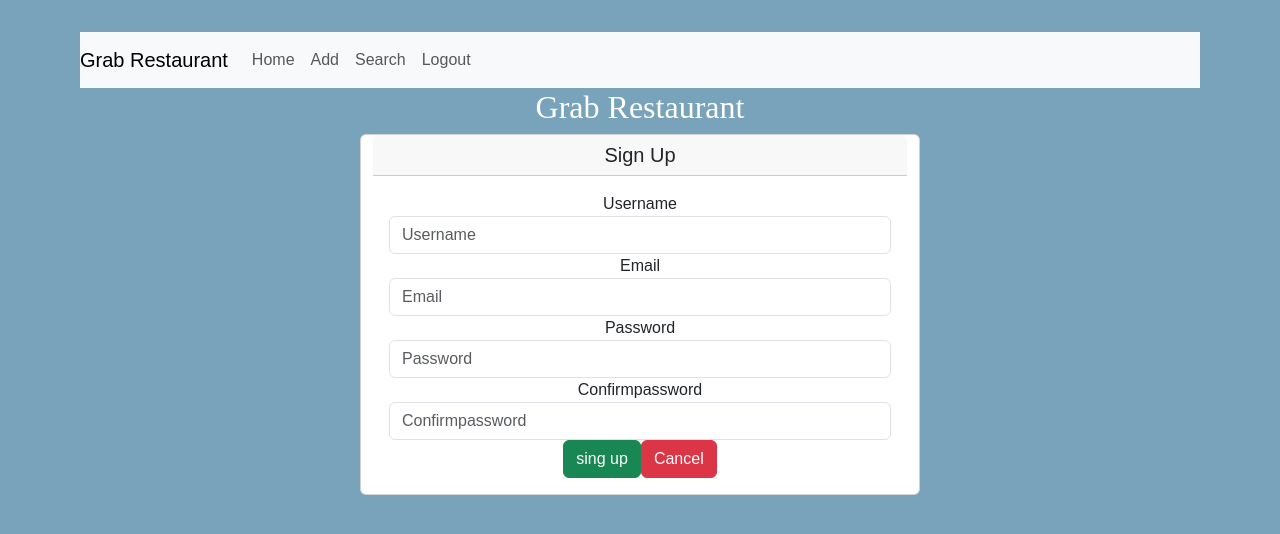
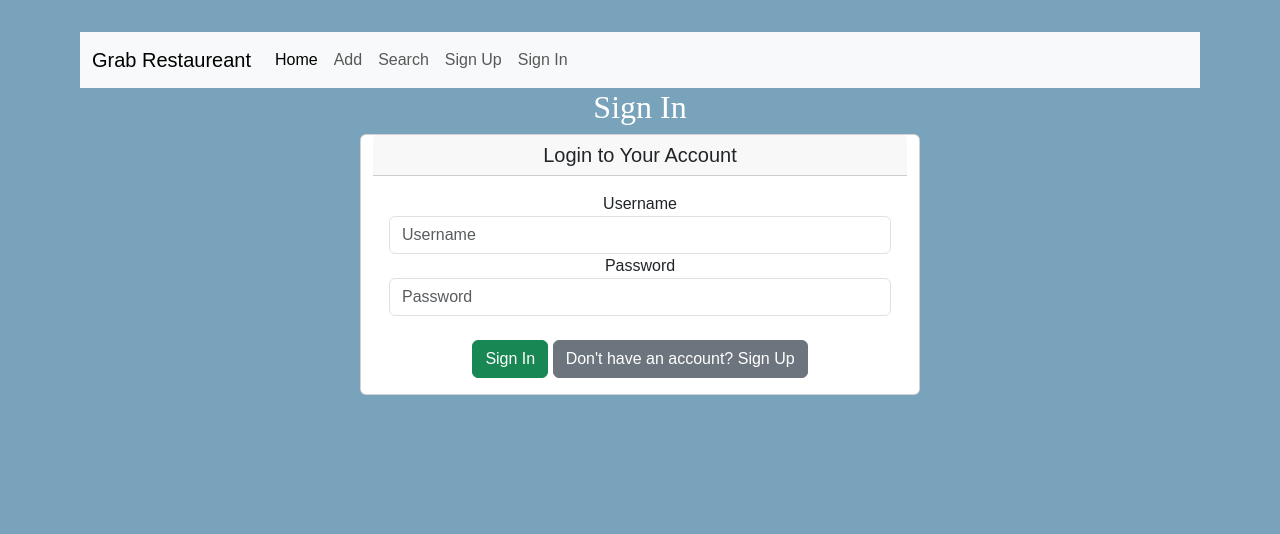
Before and after one commit to Aumkitti/GARB-RESTAURANT-REACT, a React (Vite) app: page /signIn in a window 1280 px wide. Shown: the top 534 px of the page. Built offline with nearby package versions, Linux system fonts and the light colour scheme.

Commit message:
Frist crate

```diff
--- a/src/App.jsx
+++ b/src/App.jsx
@@ -7,28 +7,30 @@ import Restaurant from "./pages/Restaurant"
 import Add from "./pages/Add"
 import Search from "./pages/Search"
 import Update from './pages/Update'
-import SignUp from './pages/SignUp'
-import SignIn from './pages/SignIn'
+import SignUp from './pages/Signup'
+import SignIn from './pages/Signin'
 import Logout from './pages/Logout'
-
+import Layout from './components/Layout'
+import ProtectedRoute from './pages/ProtectedRoute'
 
 
 function App() {
   return (
     <BrowserRouter>
       <NavBar />
-      <div className="App">
         <Routes>
+          <Route>
+          <Route path="/" element={<Layout/>} />
           <Route path="/" element={<Restaurant />} />
           <Route path="/add" element={<Add />} />
           <Route path="/search" element={<Search />} />
           <Route path="/update/:restaurantId" element={<Update />} />
-          <Route path="/signin" element={<SignIn/>} />
+          <Route path="/signIn" element={<SignIn/>} />
           <Route path="/Logout" element={<Logout />} />
-          <Route path="/signup" element={<SignUp />} />
+          <Route path="/signUp" element={<SignUp />} />
 
+          </Route>
         </Routes>
-      </div>
     </BrowserRouter>
   )
 }
--- /dev/null
+++ b/src/components/Layout.jsx
@@ -0,0 +1,14 @@
+import NavBar from "./NavBar";
+import { Outlet } from "react-router-dom";
+import { AuthProvider } from "../context/AuthContext";
+const Layout = () =>{
+    return(
+        <AuthProvider>
+            <NavBar/>
+            <div className="App">
+                <Outlet/>
+            </div>
+        </AuthProvider>
+    )
+}
+export default Layout;
--- a/src/components/NavBar.jsx
+++ b/src/components/NavBar.jsx
@@ -1,51 +1,75 @@
 /* eslint-disable no-unused-vars */
-import React,{useState} from "react";
-import { Link } from 'react-router-dom';
-import AuthService from "../service/auth_service";
-
+import React, { useState } from 'react';
+import { Link } from "react-router-dom";
+import AuthService from '../service/auth_service';
 
 const NavBar = () => {
-    const [ user, setUser] = useState(AuthService)
+    const [user, setUser] = useState(AuthService.getCurrentUser);
     return (
         <nav className="navbar navbar-expand-lg navbar-light bg-light">
-            <Link className="navbar-brand" to="/">Grab Restaurant</Link>
-            <button className="navbar-toggler" type="button" data-toggle="collapse" data-target="#navbarSupportedContent" aria-controls="navbarSupportedContent" aria-expanded="false" aria-label="Toggle navigation">
+            <div className="container-fluid">
+                <Link className="navbar-brand" to="/">
+                    Grab Restaureant
+                </Link>
+
+                <button className="navbar-toggler"
+                    type="button"
+                    data-bs-toggle="collapse"
+                    data-bs-target="#navbarSupportedContent" aria-controls="navbarSupportedContent"
+                    aria-expanded="false"
+                    aria-label="Toggle navigation">
+
                     <span className="navbar-toggler-icon"></span>
                 </button>
-
-            <div className="collapse navbar-collapse" id="navbarSupportedContent">
-                <ul className="navbar-nav mr-auto">
-                    <li className="nav-item active">
-                        <Link className="nav-link" to="/">Home</Link>
-                    </li>
+                <div className="collapse navbar-collapse"
+                    id="navbarSupportedContent">
+                    <ul className="navbar-nav me-auto mb-2 mb-lg-0">
                         <li className="nav-item">
-                        <Link className="nav-link" to="/add">Add</Link>
+                            <Link className="nav-link active"
+                                aria-current="page" to="/">
+                                Home</Link>
                         </li>
 
                         <li className="nav-item">
-                        <Link className="nav-link " to="/search">Search</Link>
+                            <Link className="nav-link" to="add">
+                                Add
+                            </Link>
+                        </li>
+
+
+                        <li className="nav-item">
+                            <Link className="nav-link" to="search">
+                                Search
+                            </Link>
                         </li>
                         {!user && (
                             <li className="nav-item">
-                        <Link className="nav-link " to="/signIn">SignIn</Link>
+                                <Link className="nav-link" to="signup" >
+                                    Sign Up
+                                </Link>
                             </li>
                         )}
+
                         {!user && (
                             <li className="nav-item">
-                        <Link className="nav-link " to="/signUp">SignUp</Link>
+                                <Link className="nav-link" to="signin">
+                                    Sign In
+                                </Link>
                             </li>
                         )}
+
                         {user && (
                             <li className="nav-item">
-                            <Link className="nav-link " to="/Logout">Logout</Link>
+                                <Link className="nav-link" to="logout">
+                                    Logout
+                                </Link>
                             </li>
                         )}
+
                     </ul>
-
+                </div>
             </div>
         </nav>
     )
 }
-
-
 export default NavBar;
--- /dev/null
+++ b/src/context/AuthContext.jsx
@@ -0,0 +1,19 @@
+/* eslint-disable react-refresh/only-export-components */
+import { useContext, createContext, useState } from "react";
+import AuthService from "../service/auth_service";
+const AuthContext = createContext(null);
+// eslint-disable-next-line react/prop-types
+export const AuthProvider = ({children}) =>{
+    const [user, setUser] = useState(null);
+    const login = (user) =>setUser(user);
+    const logout = () =>{
+        AuthService.logout;
+        setUser(null);
+    }
+    return(
+        <AuthContext.Provider value={{user, login, logout}}>
+            {children}
+        </AuthContext.Provider>
+    )
+}
+export const useAuthContext = () => useContext(AuthContext);
--- a/src/pages/Logout.jsx
+++ b/src/pages/Logout.jsx
@@ -2,7 +2,6 @@
 import React from 'react'
 import { useNavigate } from 'react-router-dom'
 import AuthService from '../service/auth_service';
-
 export const Logout = () => {
     const navigate = useNavigate();
     const handleLogout = () =>{
--- /dev/null
+++ b/src/pages/ProtectedRoute.jsx
@@ -0,0 +1,13 @@
+/* eslint-disable react/prop-types */
+import { Navigate } from "react-router-dom";
+import { useAuthContext } from "../context/AuthContext";
+
+
+const ProtectedRoute = ({children}) =>{
+    const {user} = useAuthContext();
+    if(!user){
+        return <Navigate to ="/signin" />;
+    }
+    return children;
+}
+export default ProtectedRoute;
--- a/src/pages/SignIn.jsx
+++ b/src/pages/SignIn.jsx
@@ -1,105 +1,86 @@
-/* eslint-disable no-undef */
+/* eslint-disable react/no-unescaped-entities */
 /* eslint-disable no-unused-vars */
-import React, { useState } from 'react'
-import { Link, useNavigate } from 'react-router-dom'
+import React, { useState } from 'react';
+import { Link, useNavigate } from 'react-router-dom';
 import AuthService from '../service/auth_service';
-
-const SignIn = () => {
-
-    const [restaurant, setRestaurant] = useState({
-        name: "",
-        type: "",
-        image: ""
-    })
+const Signin = () => {
+    const [user, setUser] = useState({
+        email: '',
+        password: '',
+    });
     const navigate = useNavigate();
     const [error, setError] = useState(false);
 
     const handleChange = (e) => {
-        setRestaurant((prev) => ({ ...prev, [e.target.name]: e.target.value }));
+        setUser((prev) => ({ ...prev, [e.target.name]: e.target.value }));
+    };
 
-    }
+    const handleSignin = async (e) => {
+        e.preventDefault();
+        try {
+            const login = await AuthService.login(user.username, user.password);
+            // Send a POST request to the sign-in endpoint with user credentials (email and password).
+            // await axios.post(`${URL}/signin`, user);
 
-    const handleSignIn = async () => {
-        try {
-            const response = await AuthService.post(user.username, user.password);
-            navigate("/");
+            // Assuming successful sign-in, you can navigate to a dashboard or profile page.
+            navigate('/');
         } catch (error) {
             console.error(error);
             setError(true);
         }
-    }
-
+    };
 
     return (
         <div className="container">
-            <h1>Grab Restaurant</h1>
+            <h1>Sign In</h1>
             <div className="row form">
-                <div className="col-6 card justify-content-center">
-                    <h5 className='card-header'>Sign Up</h5>
-                    <div className="error">{error && "somethingwrong"}</div>
+                <li className="col-6 card justify-content-center">
+                    <h5 className="card-header">Login to Your Account</h5>
+                    {/* <div className="error">{error && 'Incorrect email or password.'}</div> */}
                     <div className="card-body">
-
                         <form>
                             <div className="form-group">
-                                <label htmlFor="name">Username</label>
+                                <label htmlFor="user">Username</label>
                                 <input
-                                    type="text"
-                                    className='form-control'
-                                    name="name"
-                                    placeholder='Username'
+                                    type="user"
+                                    className="form-control"
+                                    name="user"
+                                    placeholder="Username"
                                     onChange={handleChange}
-                                    value={restaurant.name} />
-                            </div>
-
-
-                            <div className="form-group">
-                                <label htmlFor="type">Email</label>
-                                <input
-                                    type="text"
-                                    className='form-control'
-                                    name="type"
-                                    placeholder='Email'
-                                    onChange={handleChange}
-                                    value={restaurant.type} />
-                            </div>
-
-
-                            <div className="form-group">
-                                <label htmlFor="image">Password</label>
-                                <input
-                                    type="text"
-                                    className='form-control'
-                                    name="image"
-                                    placeholder='Password'
-                                    onChange={handleChange}
-                                    value={restaurant.image} />
+                                    value={user.username}
+                                />
                             </div>
 
                             <div className="form-group">
-                                <label htmlFor="image">Confirmpassword</label>
+                                <label htmlFor="password">Password</label>
                                 <input
-                                    type="text"
-                                    className='form-control'
-                                    name="image"
-                                    placeholder='Confirmpassword'
+                                    type="password"
+                                    className="form-control"
+                                    name="password"
+                                    placeholder="Password"
                                     onChange={handleChange}
-                                    value={restaurant.image} />
+                                    value={user.password}
+                                />
                             </div>
+                            <br />
+                            <button
+                                type="submit"
 
-                            <Link to="" className='btn btn-success' >
-                                sing up
+                                className="btn btn-success"
+                                onClick={handleSignin}
+                            >
+                                Sign In
+                            </button>
+                            &nbsp;
+                            <Link to="/signup" className="btn btn-secondary">
+                                Don't have an account? Sign Up
                             </Link>
-                            <Link to="/" className='btn btn-danger' >
-                                Cancel
-                            </Link>
-
-
                         </form>
                     </div>
-                </div>
+                </li>
             </div>
         </div>
-    )
-}
+    );
+};
 
-export default SignIn
+export default Signin;
--- a/src/service/auth_service.js
+++ b/src/service/auth_service.js
@@ -13,7 +13,7 @@ const config = {
 
 const login = async (username, password) => {
     const response = await axios.post(
-        API_URL + "signIn",
+        API_URL + "signin",
         { username, password },
         config
     );
```
Also changed, not shown: src/pages/AdminRoute.jsx (added, +14 -0 lines), src/pages/Notallow.jsx (added, +10 -0 lines), src/pages/Profile.jsx (added, +24 -0 lines). Lines whose indentation alone changed are shown as unchanged.
